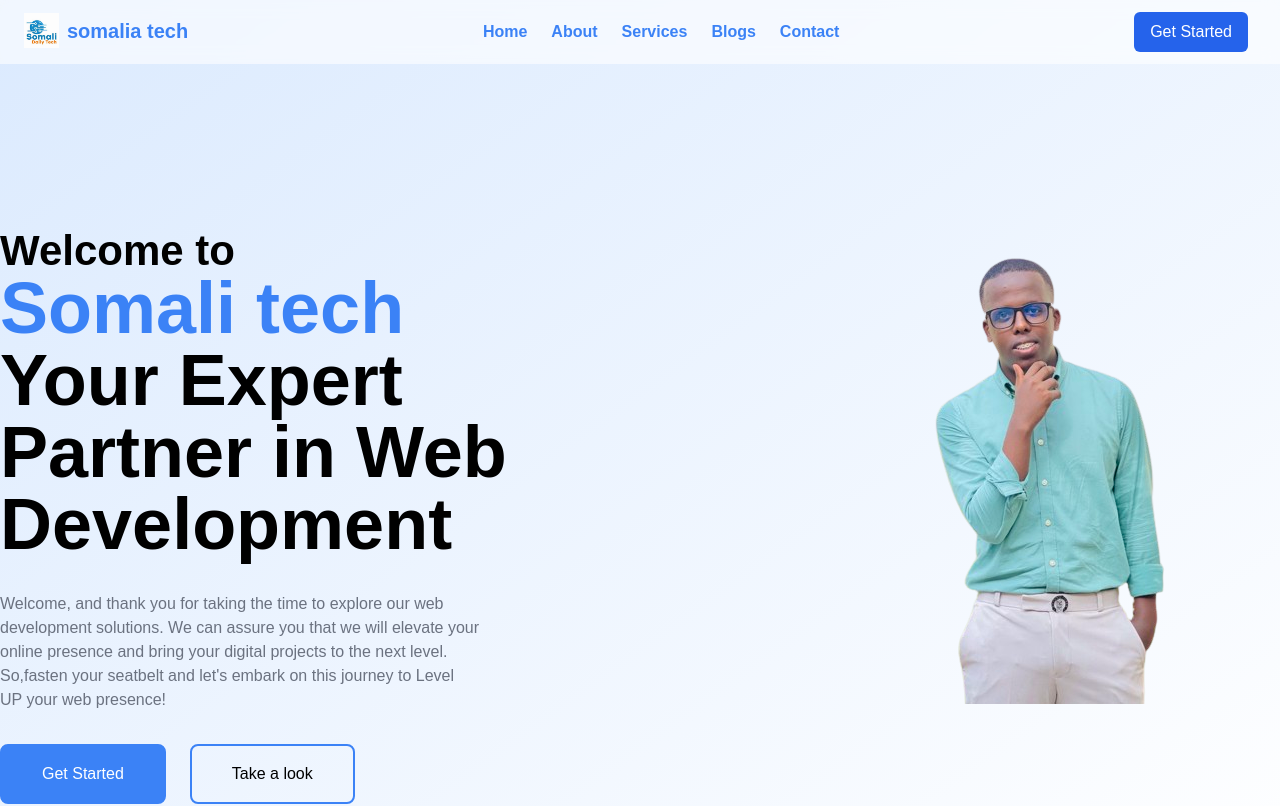
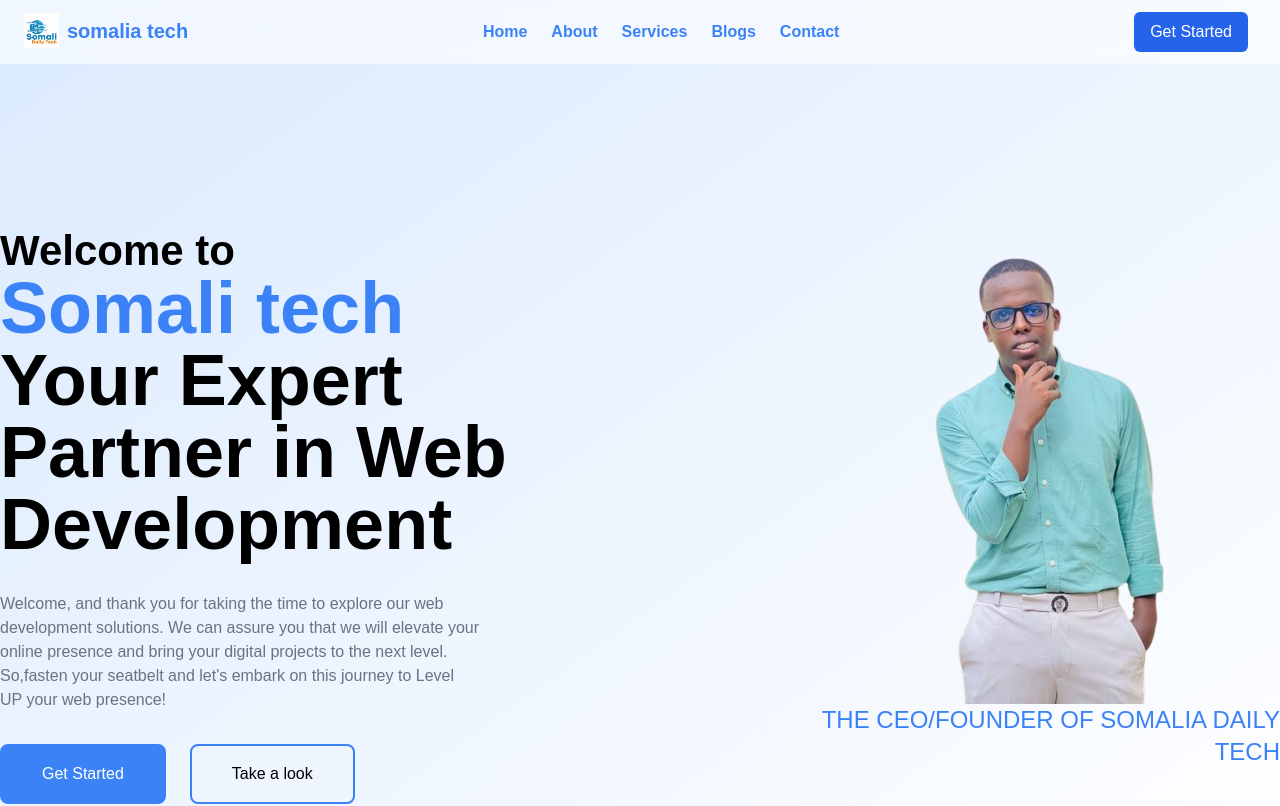
Before and after one commit to mohamed1323/company-website-, a React (Vite) app: page / in a window 1280 px wide. Shown: the top 806 px of the page. Built offline with nearby package versions, Linux system fonts and the light colour scheme.

Commit message:
Update Hero.jsx

```diff
--- a/src/components/Hero.jsx
+++ b/src/components/Hero.jsx
@@ -98,6 +98,10 @@ function Hero() {
                                     alt="hero"
                                     class="max-w-full lg:ml-auto rounded-l-[20%] "
                                 />
+                              {/* ceo<br/> */}
+                                <span className="sm:text-2xl text-2xl xl:my-10 ">
+                                 <span className='text-blue-500 cursor-pointer my-60'>THE CEO/FOUNDER OF SOMALIA DAILY TECH</span> <br/>
+                                </span>
                             </motion.div>
                         </div>
                     </div>
```
